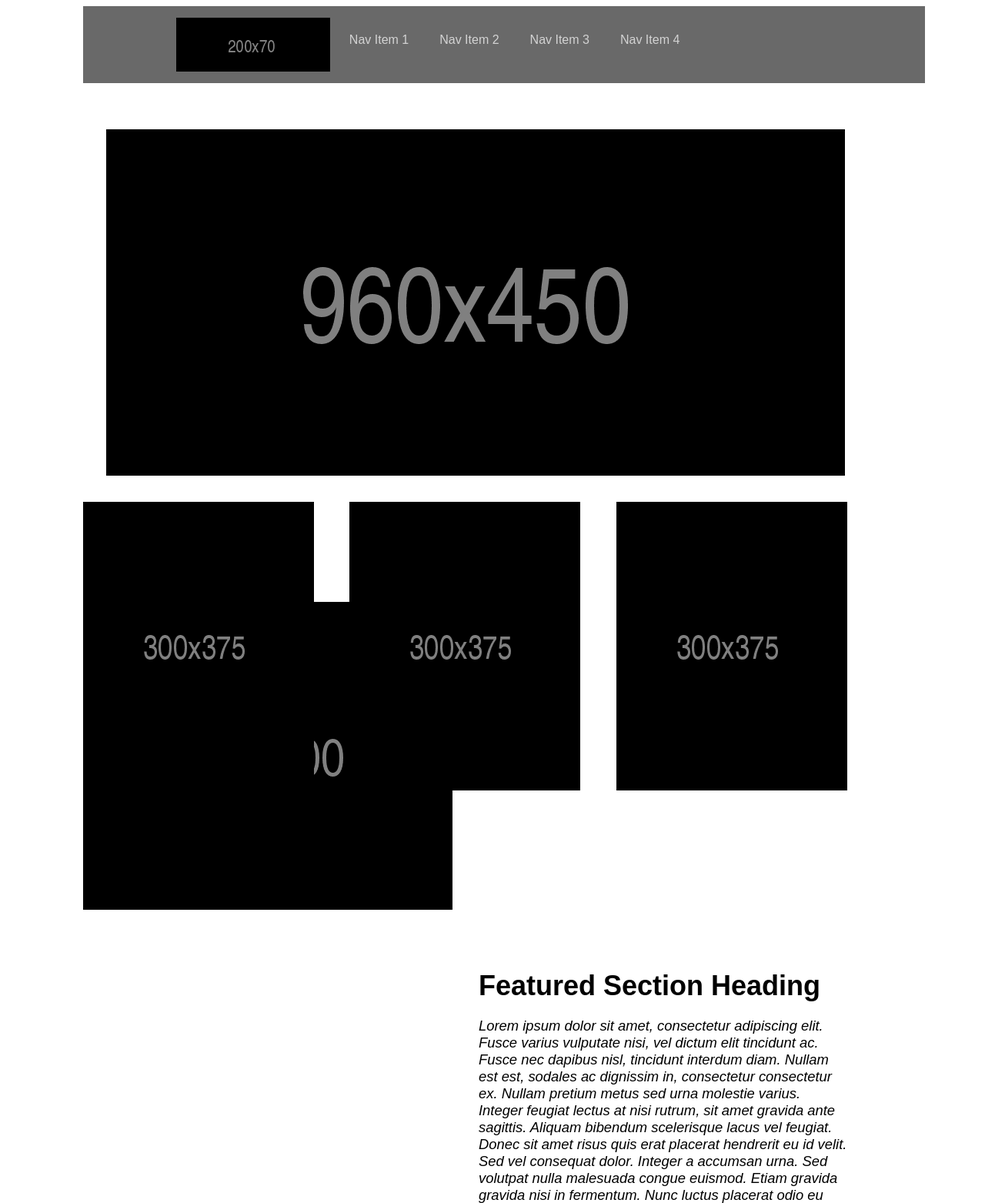
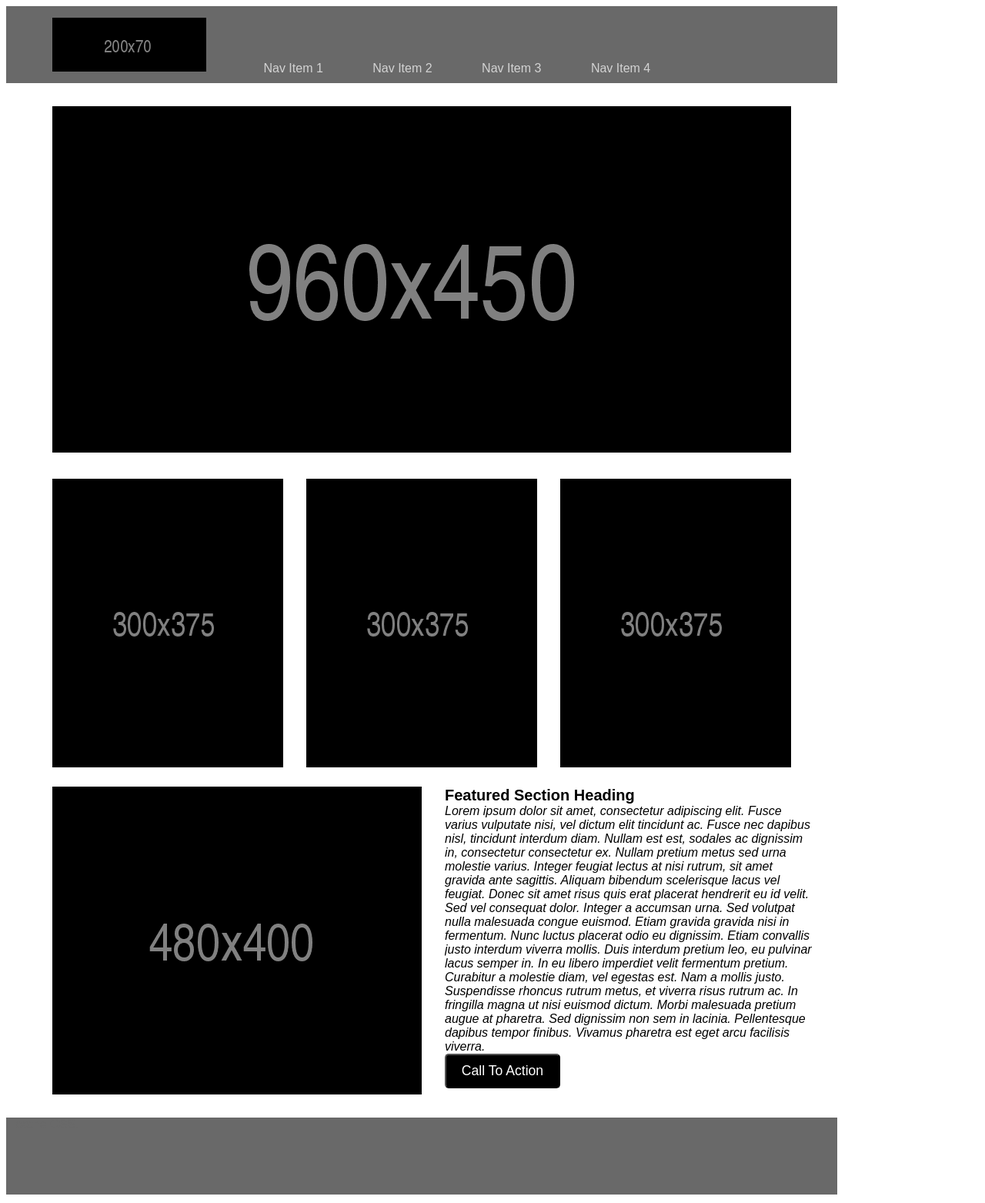
Before and after one commit to Megga-Miister/09-wireframe-exercise, a plain HTML site: page index.html in a window 1280 px wide. Shown: the top 1563 px of the page at 77% size. Drawn offline with Linux system fonts and the light colour scheme.

Commit message:
fully accurate wireframe, nav links vert align is wip

```diff
--- a/index.html
+++ b/index.html
@@ -9,12 +9,14 @@
 <body>
   <header>
     <div id='header'>
-      <img src="img/200x70.png">
+      <img id='logo' src="img/200x70.png">
       <nav>
-        <a class='nav' href="">Nav Item 1</a>
-        <a class='nav' href="">Nav Item 2</a>
-        <a class='nav' href="">Nav Item 3</a>
-        <a class='nav' href="">Nav Item 4</a>
+        <ul>
+          <li><a class='nav1' href="">Nav Item 1</a></li>
+          <li><a class='nav2' href="">Nav Item 2</a></li>
+          <li><a class='nav3' href="">Nav Item 3</a></li>
+          <li><a class='nav4' href="">Nav Item 4</a></li>
+        </ul>
       <nav>
     </div>
   </header>
@@ -41,7 +43,9 @@
 
   </main>
 
-  <footer></footer>
+  <footer>
+    I loathe CSS.
+  </footer>
 
 </body>
 </html>
--- a/style.css
+++ b/style.css
@@ -1,97 +1,113 @@
-html {
-  width: 1080px;
-  margin: auto;
-}
-
 body{
   font-family: Arial, Helvetica, sans-serif;
+  width: 1080px;
 }
 
 header{
-  width:100%;
-  bottom:0;
-  left:0;
-  padding: 15px;
+  height: 100px;
   background-color:#696969;
 }
+
 #header{
-  margin: auto;
-  width: 80%;
-  height: 70px;
+  padding-top: 15px;
+  margin-left: 60px;
 }
+
+#logo{
+  margin-right:30px;
+}
+
 nav{
   margin: auto;
   display: inline-flex;
-  vertical-align: top;
 }
-.nav{
-  padding: 20px;
+
+ul li {
+  display: inline-block;
+  vertical-align: middle;
+
+  margin-right: 60px;
+}
+
+.nav1{
+  text-decoration: none;
+  color:lightgrey;
+}
+.nav2{
+  text-decoration: none;
+  color:lightgrey;
+}
+.nav3{
+  text-decoration: none;
+  color:lightgrey;
+}
+.nav4{
   text-decoration: none;
   color:lightgrey;
 }
 
 main{
-  display: inline-block;
-  margin: 30px 30px 30px 0;
+  margin-left: 60px;
+  margin-right: 60px;
+
 }
  #hero-image{
-  margin: 30px;
-  align-content: center;
+   margin-top: 30px;
+   margin-bottom: 30px;
 }
 
 #sub-banners{
   display: grid;
-  height: 100px;
+  height: 400px;
   grid-template-columns: repeat(3, 1fr);
   grid-template-rows: 100px;
-  column-gap: 5px;
+  column-gap: 30px;
 }
 
-#featured-section-banner{
-  margin-top: 30px;
-  float: left
+#featured-section{
+  display: grid;
+  height: 400px;
+  grid-template-columns: repeat(2, 1fr);
+  grid-template-rows: 480px;
+  column-gap: 30px;
+
+  margin-bottom: 30px;
 }
 
 figure{
-  float: right;
   width: 480px;
-  height: 400;
-  margin-top: 30px;
+  height: 400px;
+  margin: 0px;
 }
 h4{
-  margin-bottom: 20px;
-  font-size: 225%;
+  margin: 0px;
+  font-size: 125%;
 }
 p{
-  width: 480px;
-  height: 240;
+  height: 200;
+  margin: 0px;
   overflow-y: scroll;
 
-  font-size: 115%;
+  font-size: 100%;
   font-style: italic;
 }
 button{
-  top: 320px;
-  left: 0;
-  display: inline-block;
-
-  width:360px;
-  height: 80px;
+  width:150px;
+  height: 45px;
   border-radius: 5px;
 
   background-color:black;
   color: white;
   text-align: center;
-  font-size: 200%;
+  font-size: 110%;
+  transition: color 350ms;
 }
 button:hover{
   background-color: gray;
 }
 
 footer{
-  width:100%;
-  height:25%;
-  bottom:0;
-  left:0;
+  height: 100px;
   background-color:#696969;
+  color: #696969;
 }
```
